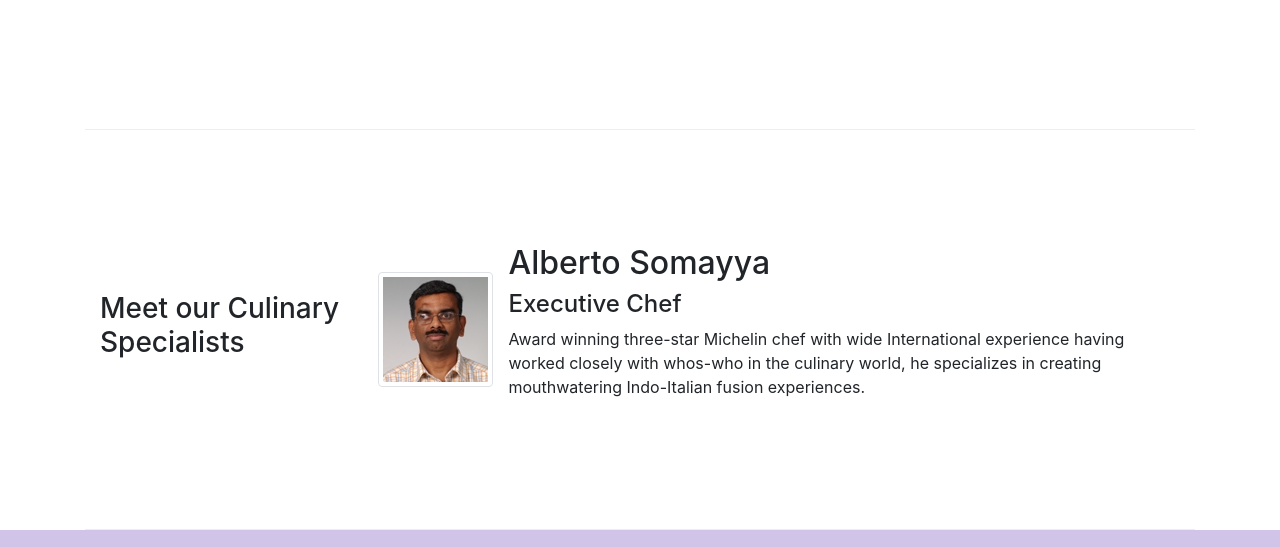
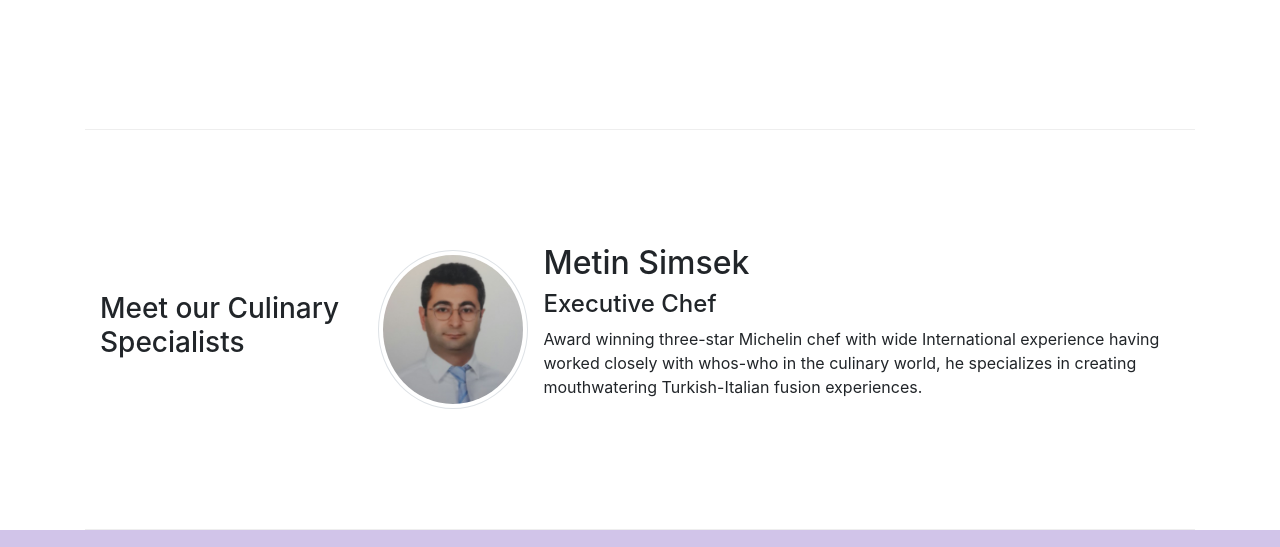
Before and after one commit to metsimsek/bootstrap, a website: page index.html in a window 1280 px wide. Shown: the part 1004-1551 px from the top of the page. Drawn offline with nearby package versions, Linux system fonts and the light colour scheme.

Commit message:
Images and Media

```diff
--- a/index.html
+++ b/index.html
@@ -91,15 +91,15 @@
             </div>
             <div class="col col-sm col-md">
                 <div class="media">
-                    <img class="d-flex mr-3 img-thumbnail align-self-center" src="img/alberto.png"
-                        alt="Alberto Somayya">
+                    <img class="rounded-circle d-flex mr-3 img-thumbnail align-self-center" src="img/met.png" height="100" width="150"
+                        alt="Metin Simsek">
                     <div class="media-body">
-                        <h2 class="mt-0">Alberto Somayya</h2>
+                        <h2 class="mt-0">Metin Simsek</h2>
                         <h4>Executive Chef</h4>
                         <p class="d-none d-sm-block">Award winning three-star Michelin chef with wide
                             International experience having worked closely with
                             whos-who in the culinary world, he specializes in
-                            creating mouthwatering Indo-Italian fusion experiences.
+                            creating mouthwatering Turkish-Italian fusion experiences.
                         </p>
                     </div>
                 </div>
```
Also changed, not shown: img/alberto.png (deleted), img/met.PNG (added).
